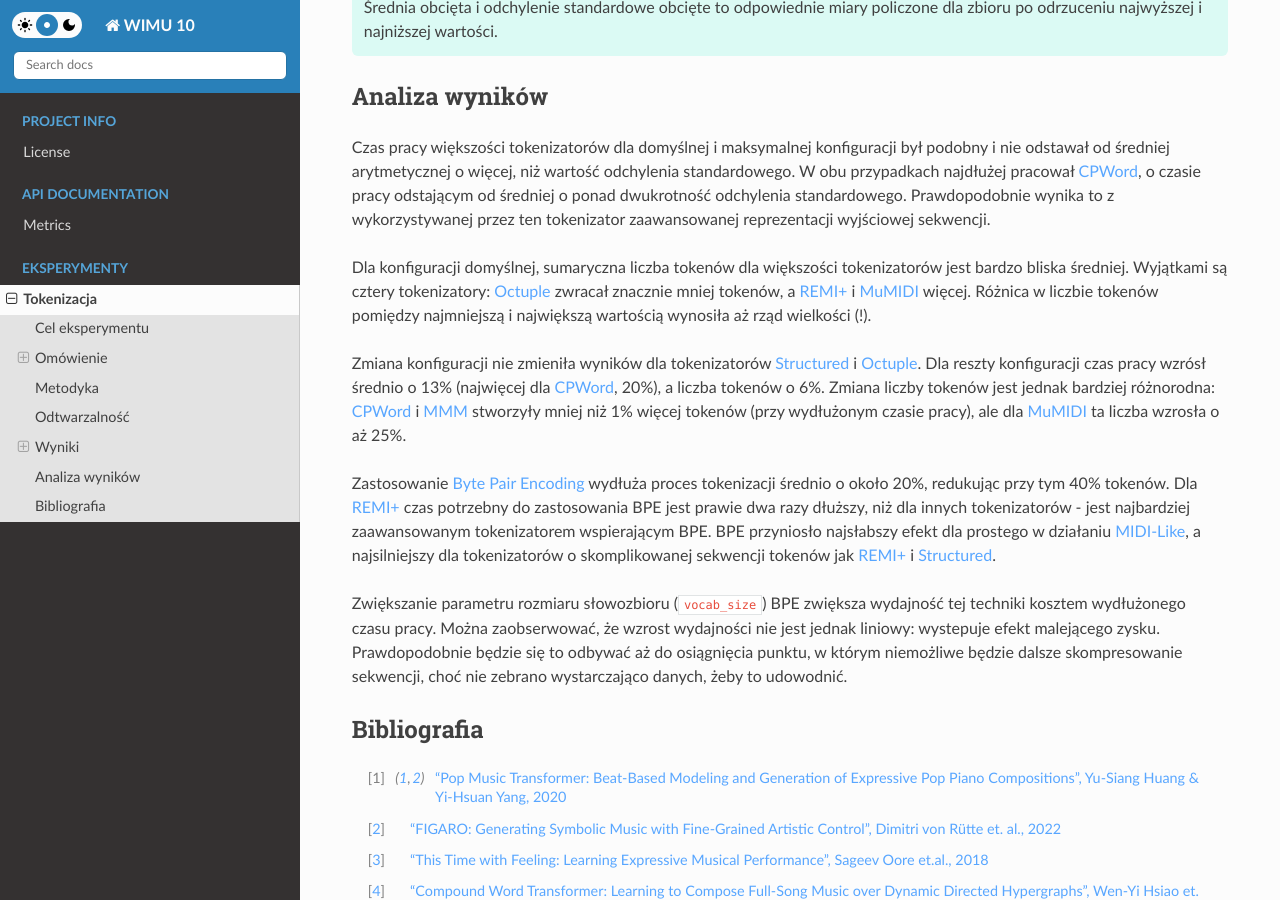
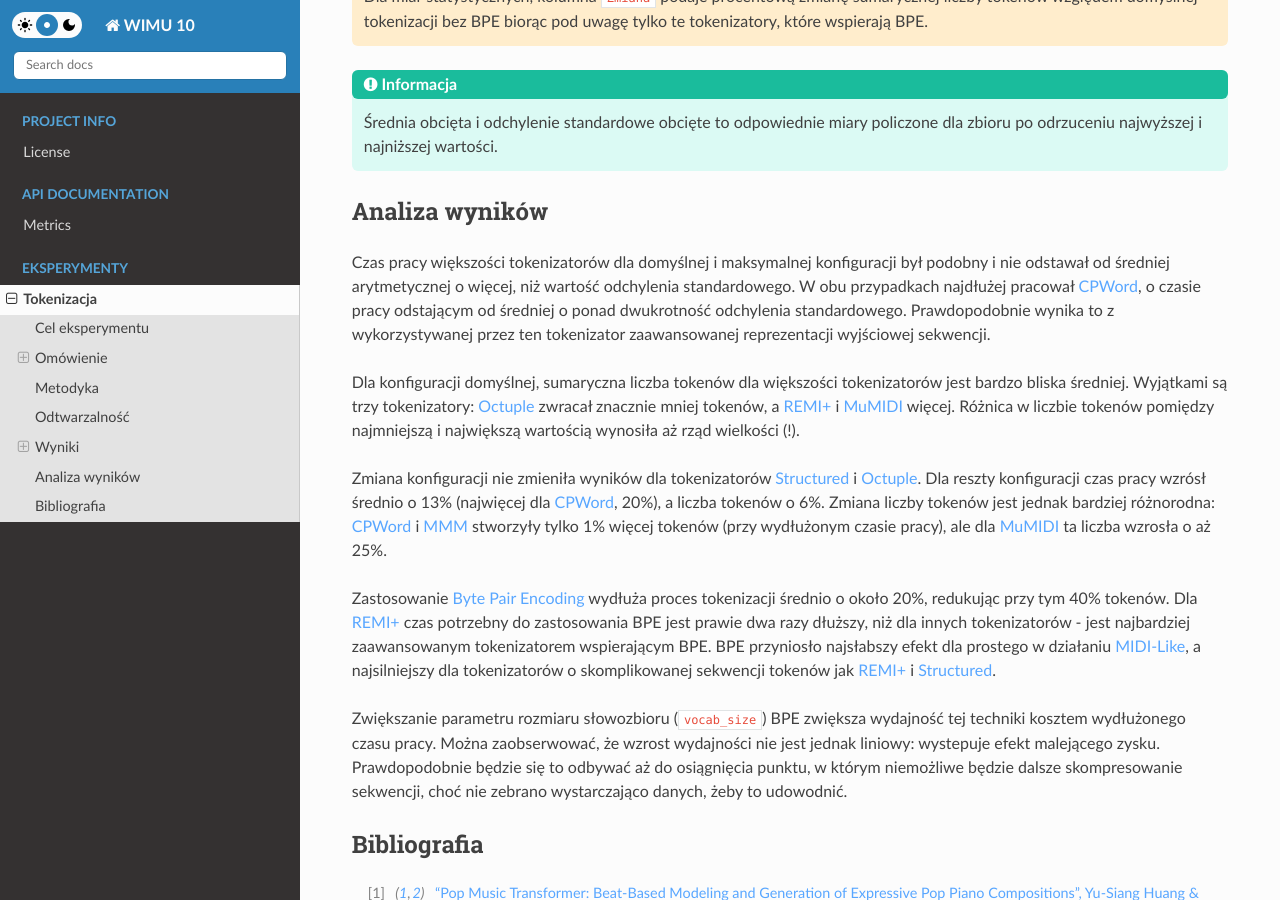
Before and after one commit to Dove6/WIMU10, a Sphinx documentation site: the page built from docs/research/tokenization.md, in a window 1280 px wide and 900 px high, scrolled down 5721 px. Built offline with Sphinx 7.4.7 and the Read the Docs theme 2.0.0, drawn with Linux system fonts in a browser that asks for light colours; some of the changed text lies outside the part shown.

Commit message:
Resolve review comments

````diff
--- a/docs/research/tokenization.md
+++ b/docs/research/tokenization.md
@@ -101,6 +101,12 @@
 Pełną listę zależności można znaleźć w pliku [`requirements.txt`](https://github.com/Dove6/WIMU10/tree/main/requirements.txt)
 w repozytorium projektu.
 :::
+
+Pobieranie zbioru danych [MAESTRO][maestro]:
+
+```sh
+python -m setup_dataset maestro
+```
 
 Skrypty, które wykorzystano do przeprowadzenia badań, dostępne są w repozytorium projektu pod
 ścieżką [`/notebooks/tokenizers/`](https://github.com/Dove6/WIMU10/tree/main/notebooks/tokenizers/).
@@ -221,8 +227,7 @@
 :class: attention
 :name: tip-zmiana
 Dla danych per tokenizator, kolumna `Zmiana` podaje procentową zmianę sumarycznej liczby tokenów
-względem domyślnej tokenizacji
-bez BPE.
+względem domyślnej tokenizacji bez BPE.
 :::
 
 :::{admonition} Uwaga
@@ -249,15 +254,15 @@
 zaawansowanej reprezentacji wyjściowej sekwencji.
 
 Dla konfiguracji domyślnej, sumaryczna liczba tokenów dla większości tokenizatorów jest bardzo
-bliska średniej. Wyjątkami są cztery tokenizatory: [Octuple][octuple] zwracał znacznie mniej
-tokenów, a [REMI+][remiplus] i [MuMIDI][mumidi] więcej.
+bliska średniej. Wyjątkami są trzy tokenizatory: [Octuple][octuple] zwracał znacznie mniej tokenów,
+a [REMI+][remiplus] i [MuMIDI][mumidi] więcej.
 Różnica w liczbie tokenów pomiędzy najmniejszą i największą wartością wynosiła aż rząd
 wielkości (!).
 
 Zmiana konfiguracji nie zmieniła wyników dla tokenizatorów [Structured][structured] i [Octuple][octuple].
 Dla reszty konfiguracji czas pracy wzrósł średnio o 13% (najwięcej dla [CPWord][cpword], 20%), a
 liczba tokenów o 6%. Zmiana liczby tokenów jest jednak bardziej różnorodna: [CPWord][cpword] i
-[MMM][mmm] stworzyły mniej niż 1% więcej tokenów (przy wydłużonym czasie pracy), ale dla
+[MMM][mmm] stworzyły tylko 1% więcej tokenów (przy wydłużonym czasie pracy), ale dla
 [MuMIDI][mumidi] ta liczba wzrosła o aż 25%.
 
 Zastosowanie [Byte Pair Encoding][bpe] wydłuża proces tokenizacji średnio o około 20%, redukując przy tym
````
Also changed, not shown: other parts of docs/research/tokenization.md (+1 -1 lines).
